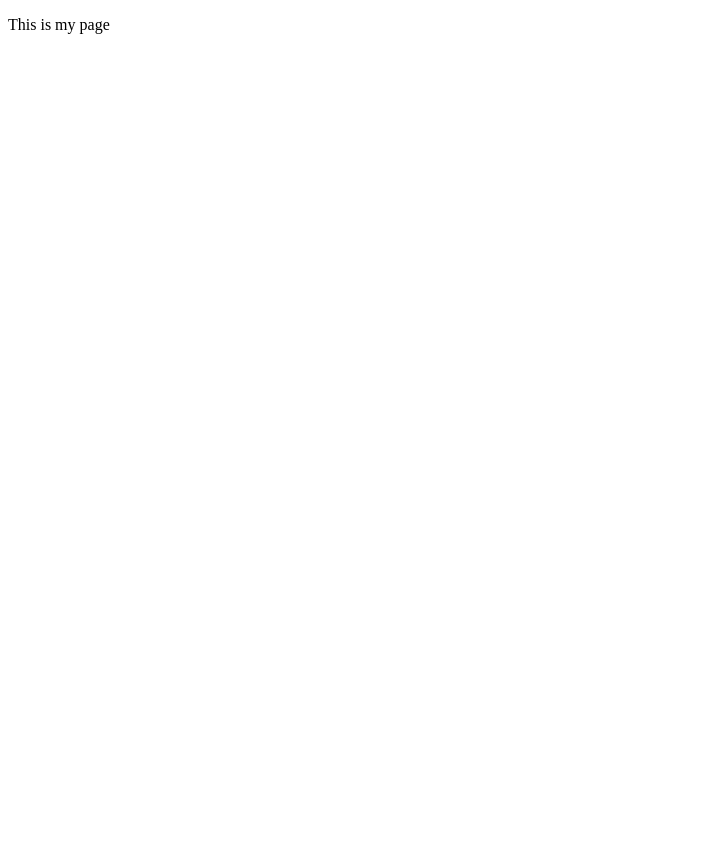
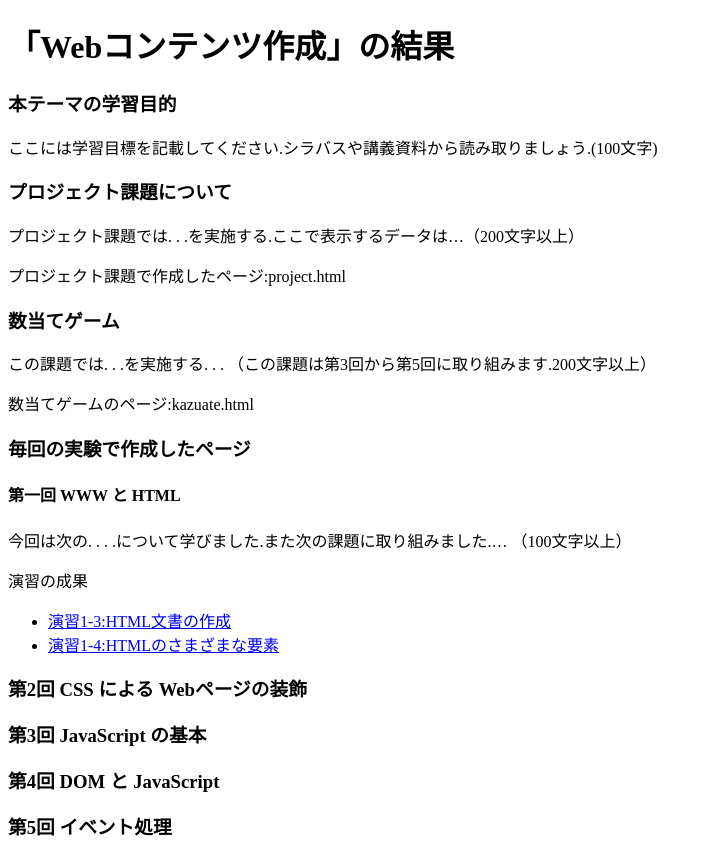
Before and after one commit to G284692022/medialabo, a plain HTML site: page index.html in a window 1280 px wide. Shown: the whole page, without its empty margins (0-712 px from the left). Before the commit the page ends 800 px from the top, so only its background shows below. Drawn offline with Linux system fonts and the light colour scheme.

Commit message:
変更１

```diff
--- a/index.html
+++ b/index.html
@@ -5,6 +5,26 @@
     <title>My test page</title>
   </head>
   <body>
-    <p>This is my page</p>
+    <h1>「Webコンテンツ作成」の結果</h1>
+    <h3>本テーマの学習目的</h3>
+    <p>ここには学習目標を記載してください.シラバスや講義資料から読み取りましょう.(100文字)</p>
+    <h3>プロジェクト課題について</h3>
+    <p>プロジェクト課題では. . .を実施する.ここで表示するデータは…（200文字以上）</p>
+    <p>プロジェクト課題で作成したページ:project.html</p>
+    <h3>数当てゲーム</h3>
+    <p>この課題では. . .を実施する. . . （この課題は第3回から第5回に取り組みます.200文字以上）</p>
+    <p>数当てゲームのページ:kazuate.html</p>
+    <h3>毎回の実験で作成したページ</h3>
+    <h4>第一回 WWW と HTML</h4>
+    <p>今回は次の. . . .について学びました.また次の課題に取り組みました.… （100文字以上）</p>
+    <p>演習の成果</p>
+    <ul>
+      <li><a href="file:///Users/miuraumi/Documents/medialabo/practice-html/structure.html">演習1-3:HTML文書の作成</a></li>
+      <li><a href="file:///Users/miuraumi/Documents/medialabo/practice-html/elements.html">演習1-4:HTMLのさまざまな要素</a></li>
+    </ul>
+    <h3>第2回 CSS による Webページの装飾</h3>
+    <h3>第3回 JavaScript の基本</h3>
+    <h3>第4回 DOM と JavaScript</h3>
+    <h3>第5回 イベント処理</h3>
   </body>
 </html>
```
Also changed, not shown: project.html (added, +10 -0 lines).
